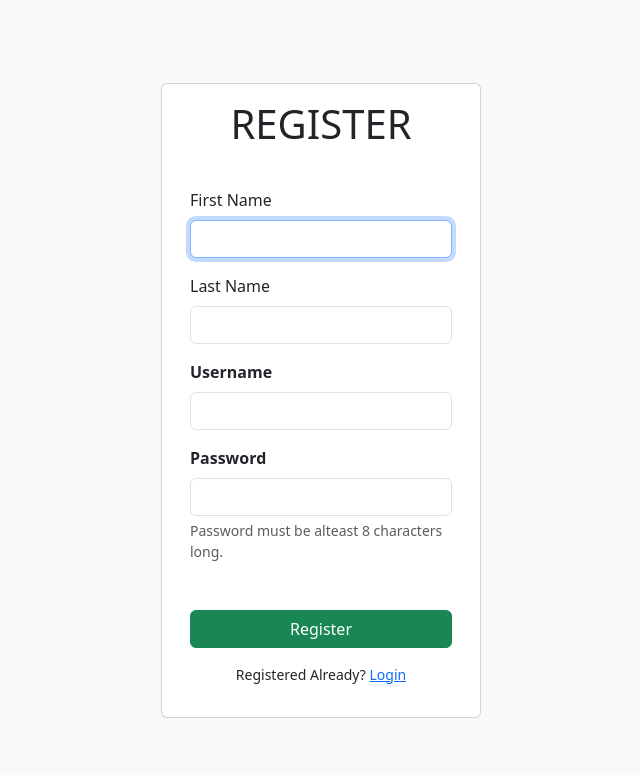
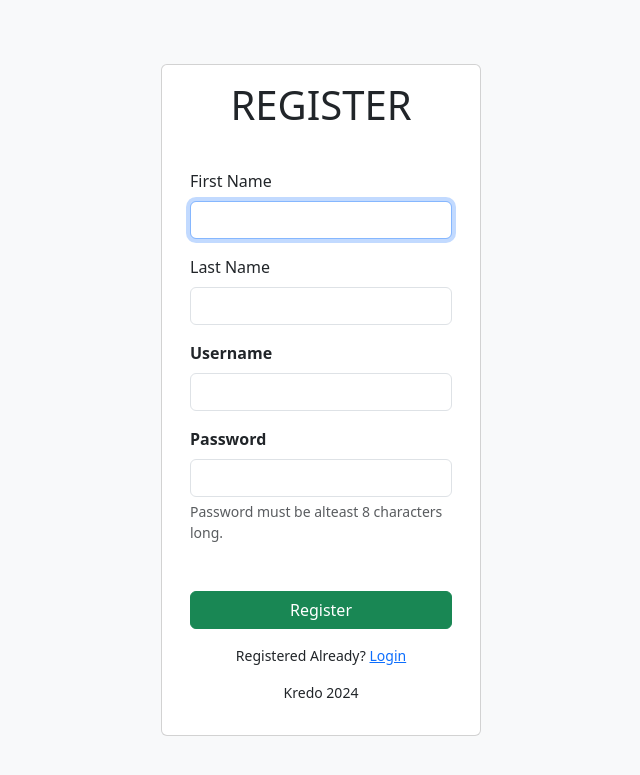
Before and after one commit to Akane2271/the-company, a PHP site: page /register.php in a window 1280 px wide. Shown: the top 775 px of the page, without its empty margins (319-959 px from the left). Run offline with PHP 8.4, Linux system fonts and the light colour scheme.

Commit message:
added something in the register.php file

```diff
--- a/views/register.php
+++ b/views/register.php
@@ -41,6 +41,7 @@
                          <button type="submit" class="btn btn-success w-100">Register</button>
                     </form>
                     <p class="text-center mt-3 small">Registered Already? <a href="../views">Login</a></p>
+                    <p class="text-center mt-3 small">Kredo 2024</p>
                 </div>
             </div>
         </div>
```
